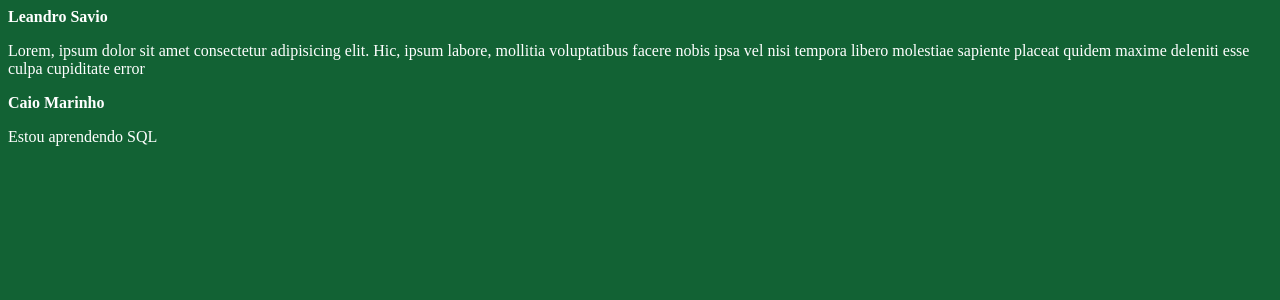
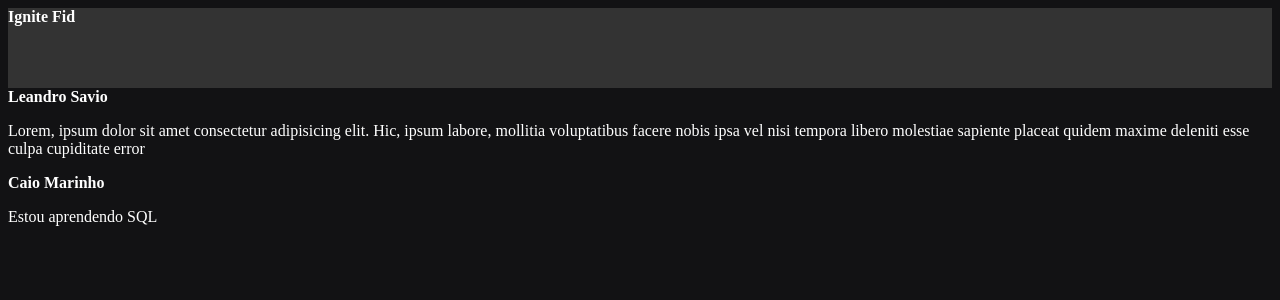
Before and after one commit to lithproroot1399/01-fundamentos-reactjs, a React (Vite) app: page / in a window 1280 px wide. Shown: the top 300 px of the page. Built offline with nearby package versions, Linux system fonts and the light colour scheme.

Commit message:
Adicionando component Header

```diff
--- a/src/App.jsx
+++ b/src/App.jsx
@@ -1,3 +1,4 @@
+import { Header } from "./components/Header";
 import { Post } from "./Post";
 
 import  "./styles.css"
@@ -5,6 +6,9 @@
 export function App() {
  return (
   <div>
+
+    <Header />
+
     <Post
       author= "Leandro Savio"
       content= "Lorem, ipsum dolor sit amet consectetur adipisicing elit. Hic, ipsum labore, mollitia voluptatibus facere nobis ipsa vel nisi tempora libero molestiae sapiente placeat quidem maxime deleniti esse culpa cupiditate error"
--- a/src/components/Header.jsx
+++ b/src/components/Header.jsx
@@ -1,5 +1,9 @@
+  import styles from'./Header.module.css'
+
 export function Header() {
     return (
-        <strong>Ignite Fid</strong>
+        <header className={styles.header}>
+            <strong>Ignite Fid</strong>
+        </header>
     )
 }
--- a/src/components/Header.modeo.css
+++ /dev/null
@@ -1,3 +0,0 @@
-.Header {
-    background: #133;
-}
--- /dev/null
+++ b/src/components/Header.module.css
@@ -0,0 +1,4 @@
+.header {
+    background: #333;
+    height: 80px;
+}
--- a/src/styles.css
+++ b/src/styles.css
@@ -1,4 +1,4 @@
 body {
-    background: #126234;
+    background: #121214;
     color: #fff;
 }
```
